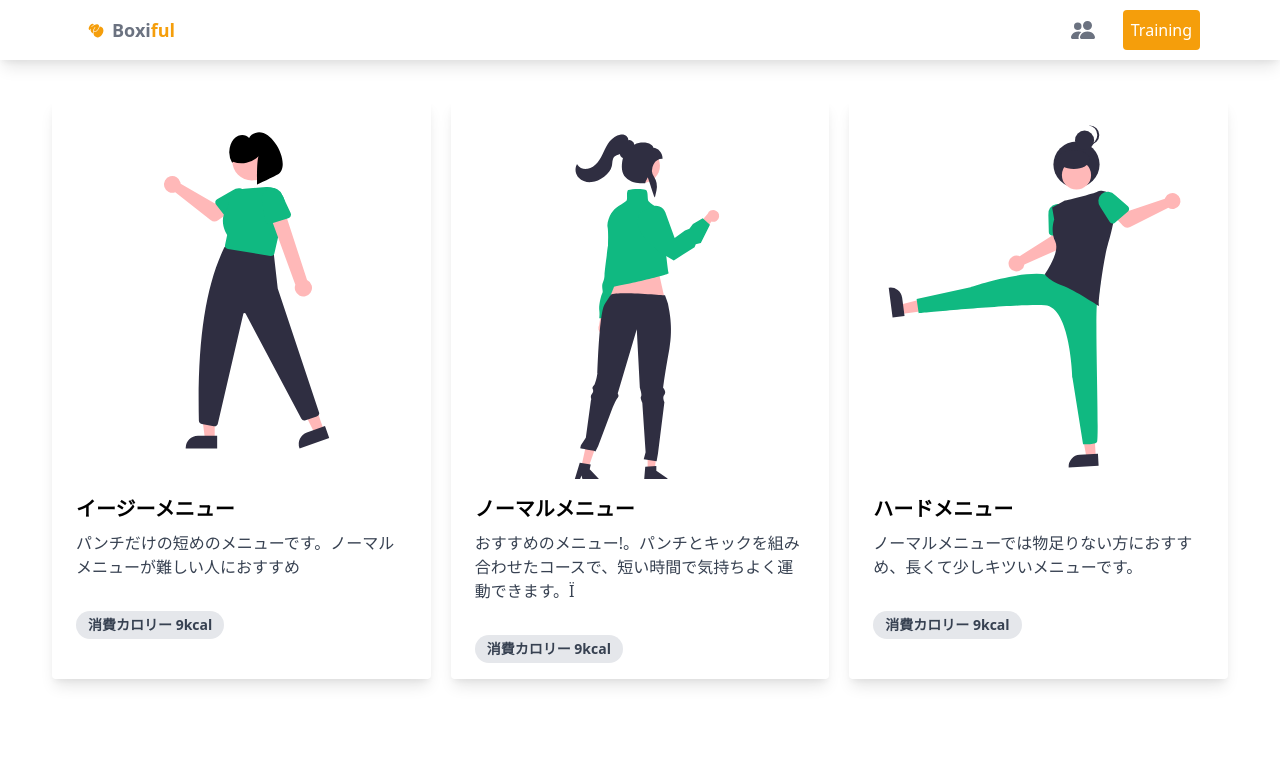
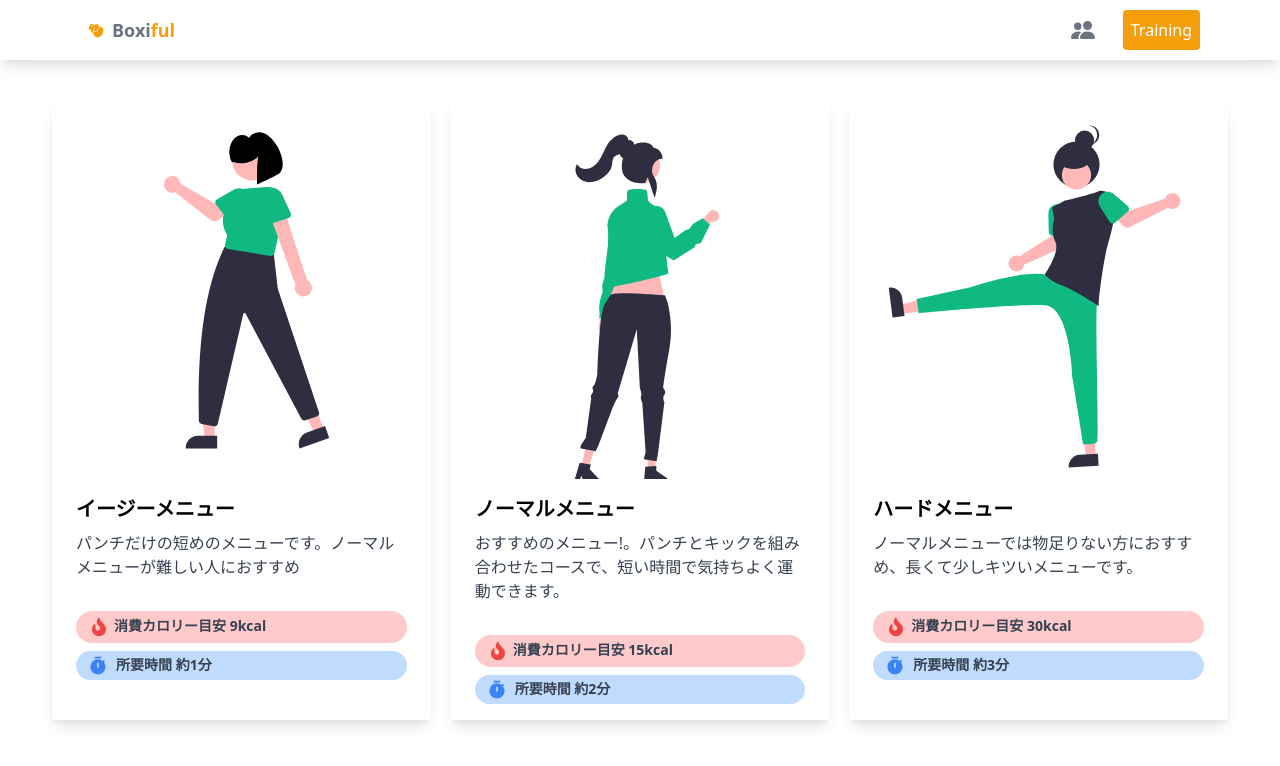
Before and after one commit to masato1230/boxiful, a React (Create React App) app: page / in a window 1280 px wide. Shown: the top 766 px of the page. Built offline with nearby package versions, Linux system fonts and the light colour scheme; what @mediapipe/pose would draw is missing.

Commit message:
Add calorie and duration information to MenuCard

```diff
--- a/src/components/Status/MenuCard.tsx
+++ b/src/components/Status/MenuCard.tsx
@@ -1,3 +1,5 @@
+import { FaFire } from 'react-icons/fa';
+import { RiTimerFill } from 'react-icons/ri'
 import Menu from "../../state/menu";
 
 interface MenuCardProps {
@@ -16,8 +18,13 @@ const MenuCard: React.FC<MenuCardProps> = ({ menuThumbnail, menu }) => {
           </p>
         </div>
         <div className="px-6 pt-4 pb-2">
-          <span className="inline-block bg-gray-200 rounded-full px-3 py-1 text-sm font-semibold text-gray-700 mr-2 mb-2">
-            消費カロリー 9kcal
+          <span className="w-full inline-block bg-red-200 rounded-full px-3 py-1 text-sm font-semibold text-gray-700 mr-2 mb-2">
+            <FaFire className="text-red-500 inline-block h-6 mr-2 ml-1" />
+            消費カロリー目安 {menu.approximateCalorieConsumption}kcal
+          </span>
+          <span className="w-full inline-block bg-blue-200 rounded-full px-3 py-1 text-sm font-semibold text-gray-700 mr-2 mb-2">
+            <RiTimerFill className="text-blue-500 inline-block text-xl mr-2" />
+            所要時間 約{menu.durationInMinutes}分
           </span>
         </div>
       </div>
--- a/src/state/menu.ts
+++ b/src/state/menu.ts
@@ -51,7 +51,7 @@ export const EasyMenu: Menu = {
 export const NormalMenu: Menu = {
   title: 'ノーマルメニュー',
   description:
-    'おすすめのメニュー!。パンチとキックを組み合わせたコースで、短い時間で気持ちよく運動できます。Ï',
+    'おすすめのメニュー!。パンチとキックを組み合わせたコースで、短い時間で気持ちよく運動できます。',
   timeLimit: 1000,
   numOfInstructions: 50,
   instructionTypes: [
```
